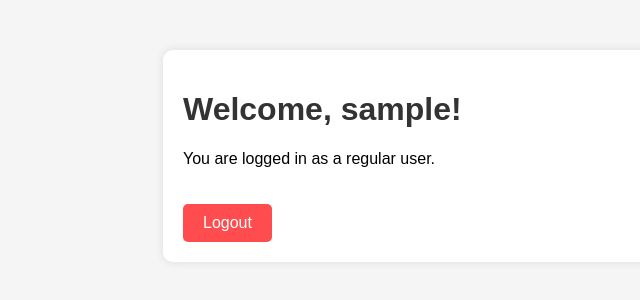
After one commit to SanjanaRajput15/secure-login-system, a Flask app: template templates/dashboard.html in a window 1280 px wide. The commit adds this page. Shown: the top 300 px of the page, without its empty margins (157-797 px from the left). Run offline with Flask 3, Linux system fonts and the light colour scheme; the template is opened without the code that fills it: most values are stand-ins (such as "Sample title", 1, 10 or a date in 2020); some libraries are stand-ins or nearby versions.

Commit message:
Your update message

```diff
--- /dev/null
+++ b/templates/dashboard.html
@@ -0,0 +1,22 @@
+<!DOCTYPE html>
+<html lang="en">
+<head>
+    <meta charset="UTF-8">
+    <title>User Dashboard</title>
+    <link rel="stylesheet" href="{{ url_for('static', filename='style.css') }}">
+    <style>
+        body { font-family: Arial, sans-serif; background-color: #f5f5f5; margin: 0; padding: 0; }
+        .container { max-width: 600px; margin: 50px auto; background: #fff; padding: 20px; border-radius: 10px; box-shadow: 0 0 10px rgba(0,0,0,0.1); }
+        h1 { color: #333; }
+        .logout-btn { display: inline-block; padding: 10px 20px; background-color: #ff4d4f; color: #fff; text-decoration: none; border-radius: 5px; margin-top: 20px; }
+        .logout-btn:hover { background-color: #d9363e; }
+    </style>
+</head>
+<body>
+    <div class="container">
+        <h1>Welcome, {{ username }}!</h1>
+        <p>You are logged in as a regular user.</p>
+        <a href="{{ url_for('logout') }}" class="logout-btn">Logout</a>
+    </div>
+</body>
+</html>
```
Also changed, not shown: templates/admin.html (+16 -2 lines).
